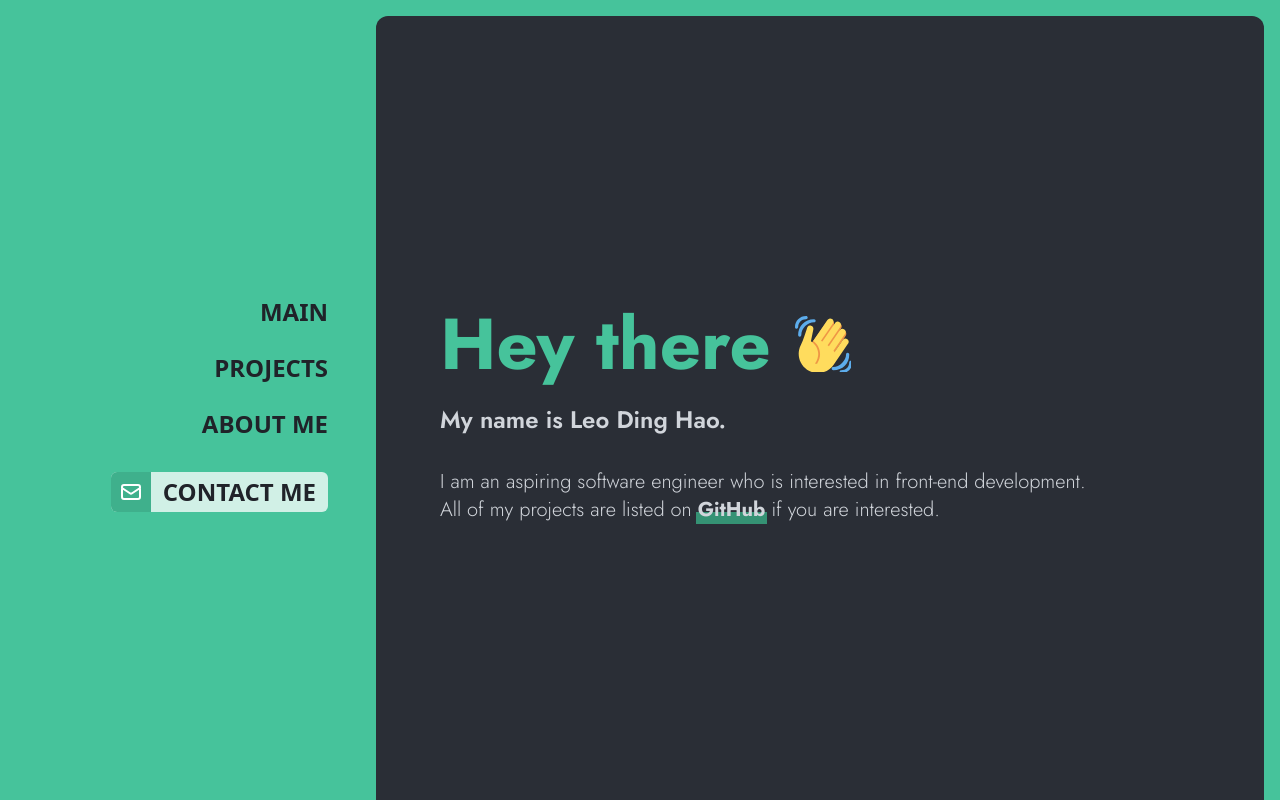
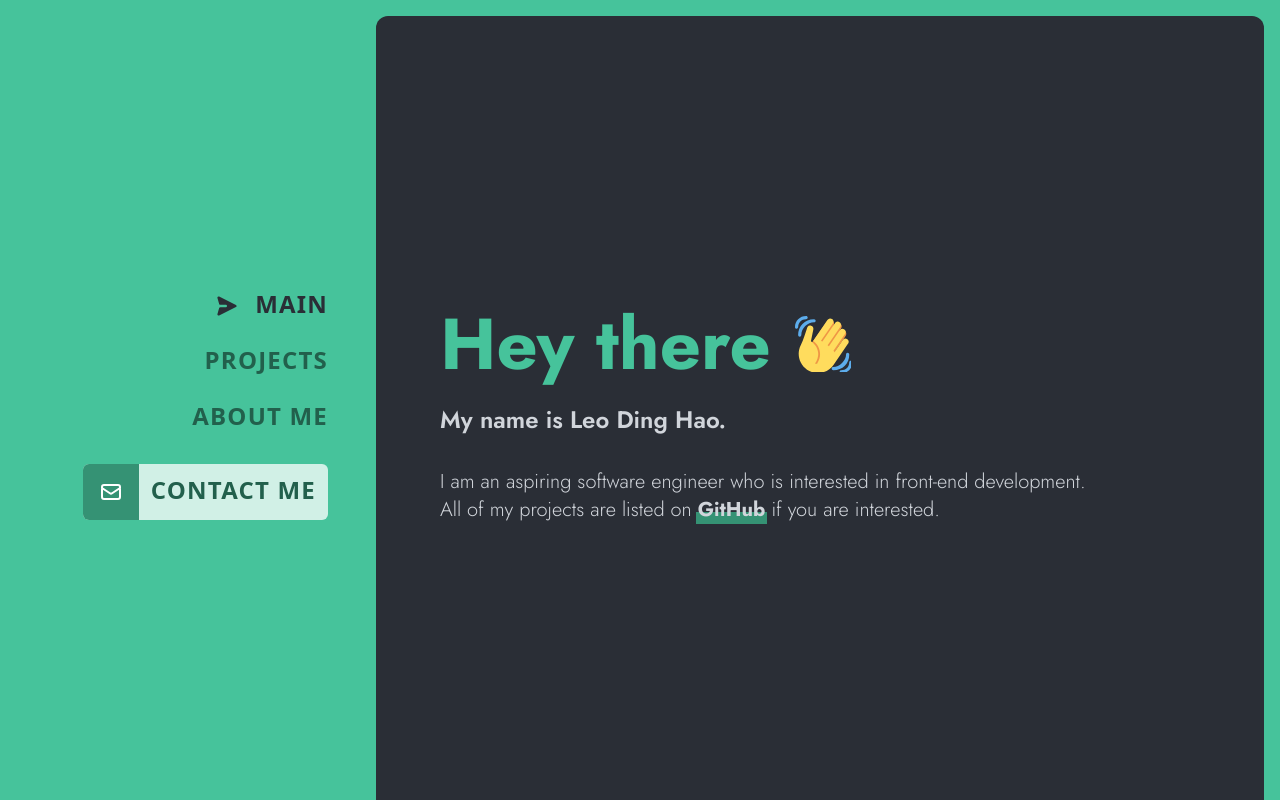
Before and after one commit to leo-dh/portfolio, a Next.js app: page / in a window 1280 px wide. Shown: the top 800 px of the page. Built offline with nearby package versions, Linux system fonts and the light colour scheme; a web font is replaced by a local one.

Commit message:
added animations for navbar links. added css for active links.

```diff
--- a/components/Icons.tsx
+++ b/components/Icons.tsx
@@ -145,3 +145,9 @@ export const ContactIcon = (props: ReactSVGProps): JSX.Element => {
     </Icon>
   );
 };
+
+export const PaperAirplaneIcon = (props: ReactSVGProps): JSX.Element => (
+  <Icon fill="currentColor" viewBox="0 0 20 20" className="h-5 w-5" {...props}>
+    <path d="M10.894 2.553a1 1 0 00-1.788 0l-7 14a1 1 0 001.169 1.409l5-1.429A1 1 0 009 15.571V11a1 1 0 112 0v4.571a1 1 0 00.725.962l5 1.428a1 1 0 001.17-1.408l-7-14z" />
+  </Icon>
+);
--- a/components/Navigation/DesktopNavigation.tsx
+++ b/components/Navigation/DesktopNavigation.tsx
@@ -1,30 +1,54 @@
 import ROUTES from "@utils/routes";
 import Link from "next/link";
-import { ContactIcon } from "../Icons";
+import { AnimateSharedLayout, motion } from "framer-motion";
+import { ContactIcon, PaperAirplaneIcon } from "../Icons";
 
-const DesktopNavigation = (): JSX.Element => {
+const DesktopNavigation = ({ pathname }: { pathname: string }): JSX.Element => {
   return (
     <nav className="fixed w-desktop-nav h-full">
-      <ul className="flex flex-col items-end justify-center h-full px-8 space-y-2 text-2xl">
+      <AnimateSharedLayout>
+        <ul className="flex flex-col items-end justify-center h-full px-8 space-y-2 text-2xl tracking-wider">
           {ROUTES.map(({ href, title }) => {
             return href === "/contact" ? (
               <li key={href}>
                 <Link href={href}>
-                <a className="flex uppercase font-bold bg-jungle-green-200 rounded-md overflow-hidden items-center mt-4">
-                  <div className="bg-jungle-green-600 p-2 text-white">
+                  <a className="flex uppercase font-semibold bg-jungle-green-200 rounded-md overflow-hidden items-center mt-4">
+                    <div className="bg-jungle-green-700 p-4 text-white">
                       <ContactIcon />
                     </div>
-                  <span className="mx-3 text-shark-700 text-right">{title}</span>
+                    <span
+                      className={`mx-3 text-right duration-300 pb-1
+                  ${pathname === href ? "text-shark-500" : "text-jungle-green-900"}
+                    `}
+                    >
+                      {title}
+                    </span>
                   </a>
                 </Link>
               </li>
             ) : (
-            <li key={href} className="py-2 uppercase font-bold text-shark-700">
+              <li
+                key={href}
+                className={`py-2 uppercase font-bold relative duration-300 ${
+                  pathname === href ? "text-shark-500" : "text-jungle-green-900"
+                }`}
+              >
                 <Link href={href}>{title}</Link>
+
+                {pathname === href && (
+                  <motion.div
+                    className="absolute text-shark-500 top-1 bottom-0 -left-10 flex items-center"
+                    layoutId="indicator"
+                    initial={false}
+                  >
+                    <PaperAirplaneIcon className="rotate-90" />
+                  </motion.div>
+                )}
               </li>
             );
           })}
         </ul>
+      </AnimateSharedLayout>
     </nav>
   );
 };
--- a/components/Navigation/MobileNavigation.tsx
+++ b/components/Navigation/MobileNavigation.tsx
@@ -1,4 +1,4 @@
-import { useState } from "react";
+import { useEffect, useState } from "react";
 import { motion, AnimatePresence, Variants } from "framer-motion";
 import Link from "next/link";
 import ROUTES from "@utils/routes";
@@ -59,11 +59,14 @@ const listVariants: Variants = {
   },
 };
 
-const MobileNavigation = (): JSX.Element => {
+const MobileNavigation = ({ pathname }: { pathname: string }): JSX.Element => {
   const [isMenuOpen, setMenuOpen] = useState(false);
   const toggleMenu = (): void => {
     setMenuOpen(!isMenuOpen);
   };
+  useEffect(() => {
+    setMenuOpen(false);
+  }, [pathname]);
 
   return (
     <>
@@ -112,7 +115,13 @@ const MobileNavigation = (): JSX.Element => {
                         <div className="bg-jungle-green-700 p-2 text-white">
                           <ContactIcon />
                         </div>
-                        <span className="mx-3 text-shark-700">{title}</span>
+                        <span
+                          className={`mx-3
+                      ${pathname === href ? "text-shark-500" : "text-jungle-green-900"}
+                        `}
+                        >
+                          {title}
+                        </span>
                       </a>
                     </Link>
                   </motion.li>
@@ -120,7 +129,9 @@ const MobileNavigation = (): JSX.Element => {
                   <motion.li
                     key={href}
                     variants={listItemVariants}
-                    className="py-2 uppercase font-bold text-shark-700"
+                    className={`py-2 uppercase font-bold ${
+                      pathname === href ? "text-shark-500" : "text-jungle-green-900"
+                    }`}
                   >
                     <Link href={href}>{title}</Link>
                   </motion.li>
--- a/components/Navigation/TabletNavigation.tsx
+++ b/components/Navigation/TabletNavigation.tsx
@@ -1,4 +1,4 @@
-import { useState } from "react";
+import { useEffect, useState } from "react";
 import { motion, AnimatePresence, Variants } from "framer-motion";
 import Link from "next/link";
 import ROUTES from "@utils/routes";
@@ -54,11 +54,15 @@ const listVariants: Variants = {
     transition: { staggerChildren: 0.05, staggerDirection: -1 },
   },
 };
-const TabletNavigation = (): JSX.Element => {
+const TabletNavigation = ({ pathname }: { pathname: string }): JSX.Element => {
   const [isMenuOpen, setMenuOpen] = useState(false);
   const toggleMenu = (): void => {
     setMenuOpen(!isMenuOpen);
   };
+  useEffect(() => {
+    setMenuOpen(false);
+  }, [pathname]);
+
   return (
     <>
       <motion.button
@@ -106,7 +110,13 @@ const TabletNavigation = (): JSX.Element => {
                         <div className="bg-jungle-green-700 p-3 text-white">
                           <ContactIcon />
                         </div>
-                        <span className="mx-3 text-shark-700 text-right">{title}</span>
+                        <span
+                          className={`mx-3 text-right text-xl
+                      ${pathname === href ? "text-shark-500" : "text-jungle-green-900"}
+                        `}
+                        >
+                          {title}
+                        </span>
                       </a>
                     </Link>
                   </motion.li>
@@ -114,7 +124,9 @@ const TabletNavigation = (): JSX.Element => {
                   <motion.li
                     key={href}
                     variants={listItemVariants}
-                    className="py-2 uppercase font-bold text-shark-700"
+                    className={`py-2 uppercase font-bold
+                      ${pathname === href ? "text-shark-500" : "text-jungle-green-900"}
+                    `}
                   >
                     <Link href={href}>{title}</Link>
                   </motion.li>
--- a/components/Navigation/index.tsx
+++ b/components/Navigation/index.tsx
@@ -1,17 +1,18 @@
 import MobileNavigation from "./MobileNavigation";
 import TabletNavigation from "./TabletNavigation";
 import DesktopNavigation from "./DesktopNavigation";
-
+import { useRouter } from "next/router";
 import useWindowSize from "@hooks/useWindowSize";
 
 const Navigation = (): JSX.Element => {
   const { innerWidth } = useWindowSize();
+  const { pathname } = useRouter();
   if (innerWidth < 600) {
-    return <MobileNavigation />;
+    return <MobileNavigation pathname={pathname} />;
   } else if (innerWidth < 1280) {
-    return <TabletNavigation />;
+    return <TabletNavigation pathname={pathname} />;
   } else {
-    return <DesktopNavigation />;
+    return <DesktopNavigation pathname={pathname} />;
   }
 };
 
```
Also changed, not shown: 1 other file (tests, documents, lock files or other folders). Lines whose indentation alone changed are shown as unchanged.
